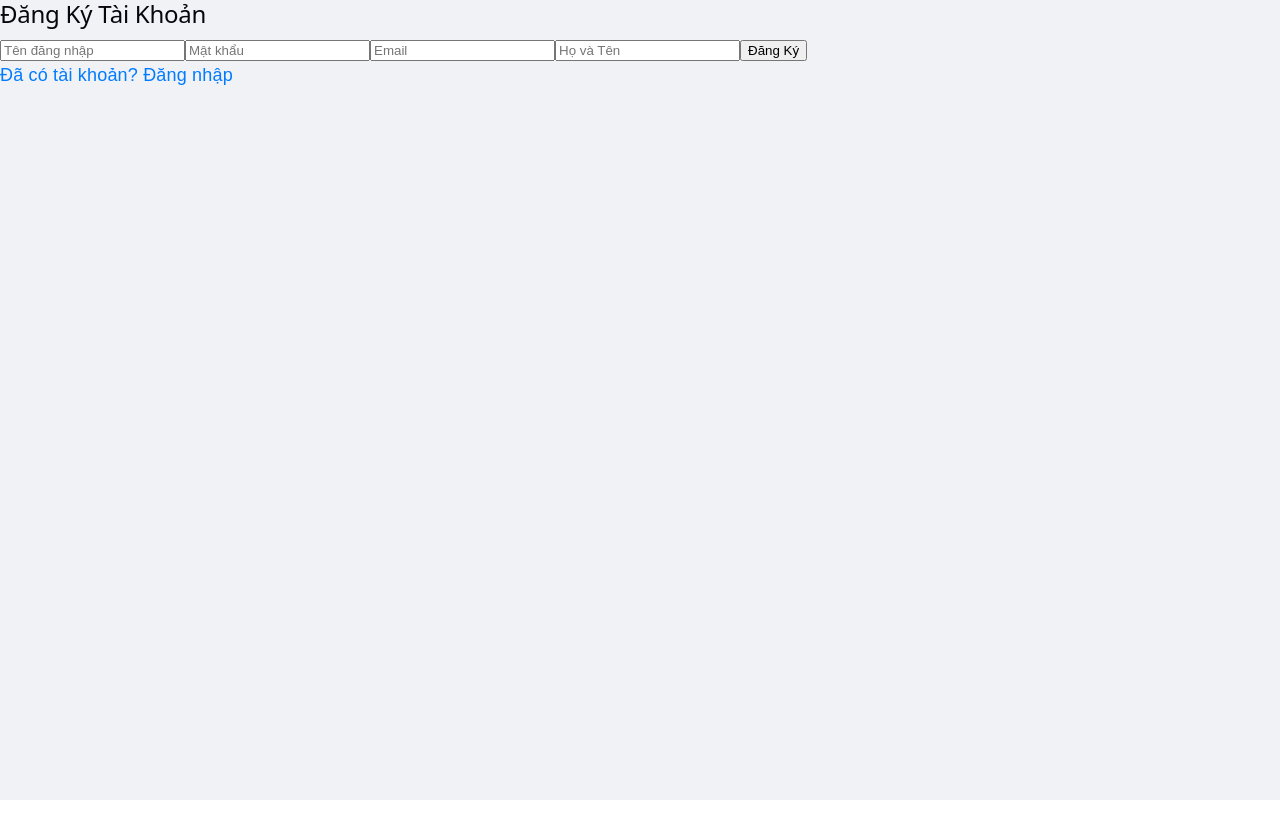
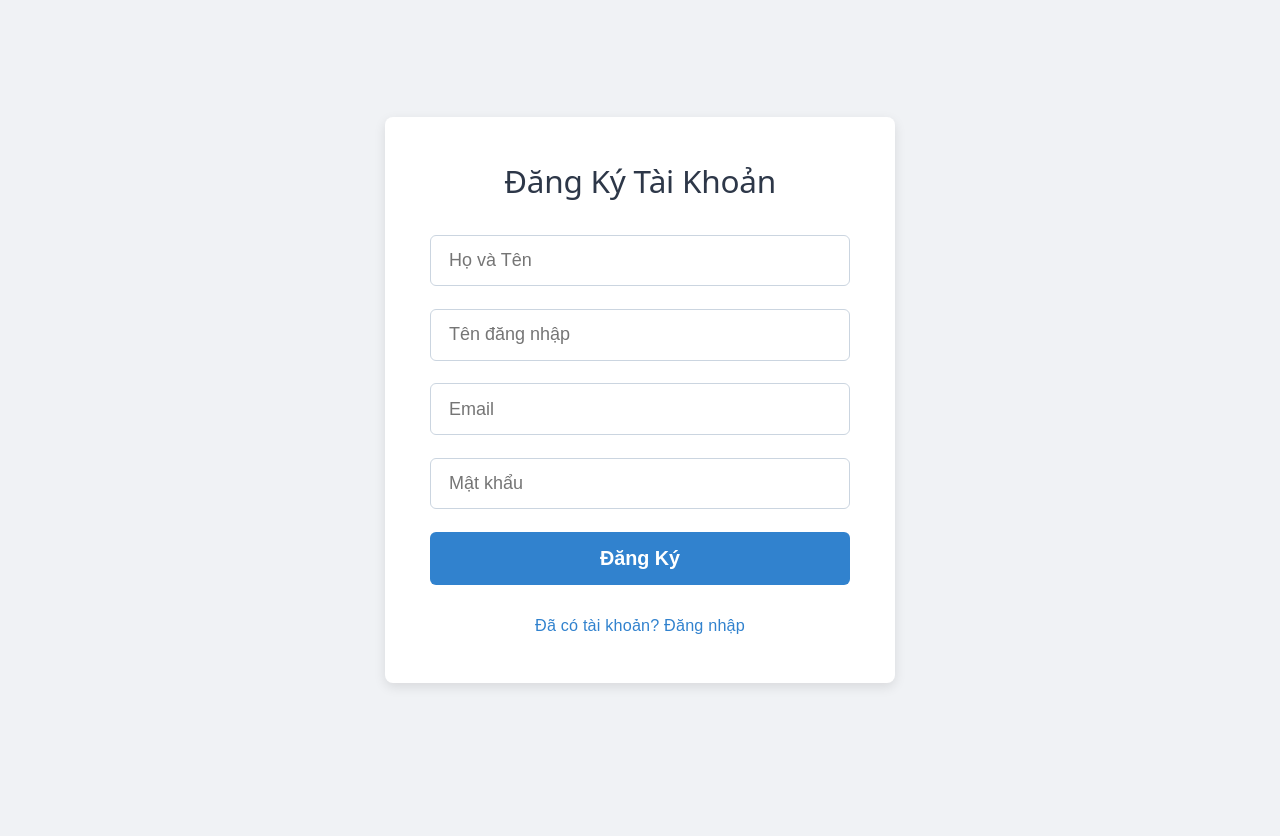
Before and after one commit to DuocVL/Theodoi-Truyvetdoituong, a React (Vite) app in the folder web-dashboard/: page /register in a window 1280 px wide. Before the commit the page ends 800 px from the top, so only its background shows below. Built offline with nearby package versions, Linux system fonts and the light colour scheme.

Commit message:
Cập nhật giao diện

```diff
--- a/web-dashboard/src/pages/ForgotPasswordPage.tsx
+++ b/web-dashboard/src/pages/ForgotPasswordPage.tsx
@@ -2,8 +2,6 @@
  * @file ForgotPasswordPage.tsx
  * @description
  * Trang này cho phép người dùng yêu cầu khôi phục mật khẩu.
- * Người dùng nhập địa chỉ email của họ, và nếu email tồn tại trong hệ thống,
- * một email chứa liên kết để đặt lại mật khẩu sẽ được gửi đến họ.
  */
 
 import React, { useState } from 'react';
@@ -13,70 +11,114 @@ import Spinner from '../components/Spinner';
 import { Link } from 'react-router-dom';
 
 // ==================================================================
-// STYLED COMPONENTS
+// STYLED COMPONENTS (Reusing styles from LoginPage for consistency)
 // ==================================================================
 
 const PageContainer = styled.div`
     display: flex;
     justify-content: center;
     align-items: center;
-    min-height: 100vh;
+    height: 100vh;
     background-color: #f0f2f5;
 `;
 
-const Container = styled.div`
+const Box = styled.div`
     background: #fff;
-    padding: 2rem 2.5rem;
+    padding: 2.5rem;
     border-radius: 8px;
-    box-shadow: 0 4px 12px rgba(0, 0, 0, 0.15);
+    box-shadow: 0 4px 12px rgba(0, 0, 0, 0.1);
     width: 100%;
-    max-width: 420px;
+    max-width: 400px;
+    text-align: center;
 `;
 
 const Title = styled.h2`
-    margin-bottom: 1.5rem;
-    color: #333;
-    text-align: center;
-    font-size: 1.8rem;
+    margin-bottom: 2rem;
+    color: #2d3748;
+    font-size: 1.75rem;
 `;
 
 const Form = styled.form`
+    width: 100%;
     display: flex;
     flex-direction: column;
+    gap: 1.25rem;
 `;
 
 const Input = styled.input`
-    /* ... */
+    width: 100%;
+    padding: 0.8rem 1rem;
+    border: 1px solid #cbd5e0;
+    border-radius: 6px;
+    font-size: 1rem;
+    box-sizing: border-box;
+
+    &:focus {
+        outline: none;
+        border-color: #4299e1;
+        box-shadow: 0 0 0 1px #4299e1;
+    }
+
+    &:disabled {
+        background-color: #e2e8f0;
+    }
 `;
 
 const Button = styled.button`
-    /* ... */
+    width: 100%;
+    padding: 0.85rem;
+    border: none;
+    border-radius: 6px;
+    background-color: #3182ce;
+    color: white;
+    font-size: 1.1rem;
+    font-weight: 600;
+    cursor: pointer;
+    display: flex;
+    justify-content: center;
+    align-items: center;
+    transition: background-color 0.2s;
+
+    &:hover:not(:disabled) {
+        background-color: #2b6cb0;
+    }
+
+    &:disabled {
+        background-color: #a0aec0;
+        cursor: not-allowed;
+    }
 `;
 
-// Component để hiển thị thông báo thành công (đã gửi email).
 const Message = styled.p`
-    color: #28a745;
-    background-color: #d4edda;
-    border: 1px solid #c3e6cb;
-    padding: 1rem;
-    border-radius: 5px;
-    margin-bottom: 1rem;
+    padding: 0.75rem;
+    border-radius: 6px;
     text-align: center;
+    font-size: 0.9rem;
+    margin: 0;
 `;
 
-// Component để hiển thị thông báo lỗi.
-const Error = styled.p`
-    color: #721c24;
-    background-color: #f8d7da;
-    border: 1px solid #f5c6cb;
-    padding: 1rem;
-    border-radius: 5px;
-    margin-bottom: 1rem;
-    text-align: center;
+const Error = styled(Message)`
+    color: #e53e3e;
+    background-color: #fed7d7;
+`;
+
+const Success = styled(Message)`
+    color: #2f855a;
+    background-color: #c6f6d5;
+`;
+
+const BackLinkContainer = styled.div`
+    margin-top: 1.5rem;
+    font-size: 0.9rem;
 `;
 
 const BackLink = styled(Link)`
-    /* ... */
+    color: #3182ce;
+    text-decoration: none;
+
+    &:hover {
+        text-decoration: underline;
+    }
 `;
 
 // ==================================================================
@@ -86,38 +128,29 @@ const BackLink = styled(Link)`
 const ForgotPasswordPage: React.FC = () => {
     // --- HOOKS & STATE ---
     const [email, setEmail] = useState('');
-    const [message, setMessage] = useState(''); // State cho thông báo thành công.
-    const [error, setError] = useState(''); // State cho thông báo lỗi.
-    const [loading, setLoading] = useState(false); // State cho trạng thái đang gửi yêu cầu.
+    const [message, setMessage] = useState('');
+    const [error, setError] = useState('');
+    const [loading, setLoading] = useState(false);
 
-    /**
-     * Xử lý sự kiện submit form.
-     * @param {React.FormEvent} e - Sự kiện submit.
-     */
     const handleForgotPassword = async (e: React.FormEvent) => {
-        e.preventDefault(); // Ngăn trang tải lại.
+        e.preventDefault();
 
         if (!email) {
             setError('Vui lòng nhập địa chỉ email của bạn.');
             return;
         }
 
-        // Reset state trước khi gửi yêu cầu mới.
         setLoading(true);
         setMessage('');
         setError('');
 
         try {
-            // Gọi API `forgotPassword`.
             const response = await forgotPassword(email);
-            // Hiển thị thông báo thành công từ server.
             setMessage(response.message || 'Yêu cầu đã được gửi. Vui lòng kiểm tra email của bạn.');
         } catch (err: any) {
-            // Hiển thị thông báo lỗi từ server.
             const errorMessage = err.response?.data?.message || 'Gửi yêu cầu thất bại. Vui lòng thử lại.';
             setError(errorMessage);
         } finally {
-            // Dừng trạng thái loading.
             setLoading(false);
         }
     };
@@ -125,27 +158,41 @@ const ForgotPasswordPage: React.FC = () => {
     // --- RENDER LOGIC ---
     return (
         <PageContainer>
-            <Container>
+            <Box>
                 <Title>Quên mật khẩu</Title>
+
+                {/* If a success message exists, just show that and the link back */}
+                {message ? (
+                    <>
+                        <Success>{message}</Success>
+                        <BackLinkContainer>
+                            <BackLink to="/login">Quay lại trang Đăng nhập</BackLink>
+                        </BackLinkContainer>
+                    </>
+                ) : (
+                    <>
                         <Form onSubmit={handleForgotPassword}>
                             <Input
                                 type="email"
                                 placeholder="Nhập email của bạn"
                                 value={email}
                                 onChange={(e) => setEmail(e.target.value)}
-                        // Vô hiệu hóa input khi đang tải hoặc đã gửi thành công để tránh người dùng thao tác thừa.
-                        disabled={loading || !!message}
+                                disabled={loading}
+                                required
                             />
 
-                    {message && <Message>{message}</Message>}
                             {error && <Error>{error}</Error>}
 
-                    <Button type="submit" disabled={loading || !!message}>
-                        {loading ? <Spinner size={20} /> : 'Gửi email khôi phục'}
+                            <Button type="submit" disabled={loading}>
+                                {loading ? <Spinner size={24} /> : 'Gửi email khôi phục'}
                             </Button>
                         </Form>
-                <BackLink to="/login">Quay lại trang Đăng nhập</BackLink>
-            </Container>
+                        <BackLinkContainer>
+                            <BackLink to="/login">Hủy</BackLink>
+                        </BackLinkContainer>
+                    </>
+                )}
+            </Box>
         </PageContainer>
     );
 };
--- a/web-dashboard/src/pages/RegisterPage.tsx
+++ b/web-dashboard/src/pages/RegisterPage.tsx
@@ -2,10 +2,6 @@
  * @file RegisterPage.tsx
  * @description
  * Trang này cho phép người dùng mới đăng ký một tài khoản.
- * - Thu thập thông tin người dùng (tên đăng nhập, mật khẩu, email, họ và tên).
- * - Gọi API để thực hiện việc đăng ký.
- * - Xử lý và hiển thị thông báo thành công hoặc thất bại.
- * - Nếu đăng ký thành công, hiển thị thông báo và tự động chuyển hướng người dùng đến trang đăng nhập sau một khoảng thời gian ngắn.
  */
 
 import React, { useState } from 'react';
@@ -15,35 +11,115 @@ import { register as registerApi } from '../services/api';
 import Spinner from '../components/Spinner';
 
 // ==================================================================
-// STYLED COMPONENTS
+// STYLED COMPONENTS (Reusing styles from LoginPage for consistency)
 // ==================================================================
 
-// (Sử dụng lại các styled-components tương tự LoginPage để đảm bảo tính nhất quán)
-const Container = styled.div`
-    /* ... */
+const PageContainer = styled.div`
+    display: flex;
+    justify-content: center;
+    align-items: center;
+    min-height: 100vh;
+    padding: 2rem 0;
+    background-color: #f0f2f5;
 `;
-const Title = styled.h2`
-    /* ... */
-`;
-const Form = styled.form`
-    /* ... */
-`;
-const Input = styled.input`
-    /* ... */
-`;
-const Button = styled.button`
-    /* ... */
-`;
-const Error = styled.p`
-    /* ... */
-`;
-const Success = styled.p`
-    color: green;
-    margin-bottom: 1rem;
+
+const RegisterBox = styled.div`
+    background: #fff;
+    padding: 2.5rem;
+    border-radius: 8px;
+    box-shadow: 0 4px 12px rgba(0, 0, 0, 0.1);
+    width: 100%;
+    max-width: 420px; /* Slightly wider for more fields */
     text-align: center;
 `;
+
+const Title = styled.h2`
+    margin-bottom: 2rem;
+    color: #2d3748;
+    font-size: 1.75rem;
+`;
+
+const Form = styled.form`
+    width: 100%;
+    display: flex;
+    flex-direction: column;
+    gap: 1.25rem;
+`;
+
+const Input = styled.input`
+    width: 100%;
+    padding: 0.8rem 1rem;
+    border: 1px solid #cbd5e0;
+    border-radius: 6px;
+    font-size: 1rem;
+    box-sizing: border-box;
+
+    &:focus {
+        outline: none;
+        border-color: #4299e1;
+        box-shadow: 0 0 0 1px #4299e1;
+    }
+
+    &:disabled {
+        background-color: #e2e8f0;
+    }
+`;
+
+const Button = styled.button`
+    width: 100%;
+    padding: 0.85rem;
+    border: none;
+    border-radius: 6px;
+    background-color: #3182ce;
+    color: white;
+    font-size: 1.1rem;
+    font-weight: 600;
+    cursor: pointer;
+    display: flex;
+    justify-content: center;
+    align-items: center;
+    transition: background-color 0.2s;
+
+    &:hover:not(:disabled) {
+        background-color: #2b6cb0;
+    }
+
+    &:disabled {
+        background-color: #a0aec0;
+        cursor: not-allowed;
+    }
+`;
+
+const Message = styled.p`
+    padding: 0.75rem;
+    border-radius: 6px;
+    text-align: center;
+    font-size: 0.9rem;
+    margin: 0;
+`;
+
+const Error = styled(Message)`
+    color: #e53e3e;
+    background-color: #fed7d7;
+`;
+
+const Success = styled(Message)`
+    color: #2f855a;
+    background-color: #c6f6d5;
+`;
+
+const LinkContainer = styled.div`
+    margin-top: 1.5rem;
+    font-size: 0.9rem;
+`;
+
 const StyledLink = styled(Link)`
-    /* ... */
+    color: #3182ce;
+    text-decoration: none;
+
+    &:hover {
+        text-decoration: underline;
+    }
 `;
 
 // ==================================================================
@@ -55,10 +131,10 @@ const RegisterPage: React.FC = () => {
     const [username, setUsername] = useState('');
     const [password, setPassword] = useState('');
     const [email, setEmail] = useState('');
-    const [full_name, setFullName] = useState(''); // Tên biến nhất quán với yêu cầu của API.
+    const [full_name, setFullName] = useState('');
 
     const [error, setError] = useState<string | null>(null);
-    const [success, setSuccess] = useState<string | null>(null); // State cho thông báo đăng ký thành công.
+    const [success, setSuccess] = useState<string | null>(null);
     const [loading, setLoading] = useState(false);
     const navigate = useNavigate();
 
@@ -75,18 +151,14 @@ const RegisterPage: React.FC = () => {
 
         setLoading(true);
         try {
-            // Gọi API đăng ký.
             await registerApi({ username, password, email, full_name });
-            // Thiết lập thông báo thành công.
-            setSuccess('Đăng ký thành công! Vui lòng kiểm tra email để kích hoạt tài khoản. Bạn sẽ được chuyển đến trang đăng nhập sau giây lát...');
+            setSuccess('Đăng ký thành công! Vui lòng kiểm tra email để kích hoạt tài khoản. Sẽ tự động chuyển đến trang đăng nhập...');
 
-            // Tự động chuyển hướng đến trang đăng nhập sau 2 giây.
             setTimeout(() => {
                 navigate('/login');
             }, 3000);
 
         } catch (err: any) {
-            // Xử lý lỗi từ server.
             const errorMessage = err.response?.data?.message || 'Đăng ký thất bại. Vui lòng thử lại.';
             setError(errorMessage);
         } finally {
@@ -96,24 +168,33 @@ const RegisterPage: React.FC = () => {
 
     // --- RENDER LOGIC ---
     return (
-        <Container>
-            <Title>Đăng Ký Tài Khoản</Title>
-            <Form onSubmit={handleRegister}>
-                <Input type="text" placeholder="Tên đăng nhập" value={username} onChange={(e) => setUsername(e.target.value)} disabled={loading} />
-                <Input type="password" placeholder="Mật khẩu" value={password} onChange={(e) => setPassword(e.target.value)} disabled={loading} />
-                <Input type="email" placeholder="Email" value={email} onChange={(e) => setEmail(e.target.value)} disabled={loading} />
-                <Input type="text" placeholder="Họ và Tên" value={full_name} onChange={(e) => setFullName(e.target.value)} disabled={loading} />
+        <PageContainer>
+            <RegisterBox>
+                <Title>Đăng Ký Tài Khoản</Title>
 
-                {error && <Error>{error}</Error>}
+                {/* Show the form only if registration is not successful */}
+                {!success && (
+                    <Form onSubmit={handleRegister}>
+                        <Input type="text" placeholder="Họ và Tên" value={full_name} onChange={(e) => setFullName(e.target.value)} disabled={loading} required />
+                        <Input type="text" placeholder="Tên đăng nhập" value={username} onChange={(e) => setUsername(e.target.value)} disabled={loading} required />
+                        <Input type="email" placeholder="Email" value={email} onChange={(e) => setEmail(e.target.value)} disabled={loading} required />
+                        <Input type="password" placeholder="Mật khẩu" value={password} onChange={(e) => setPassword(e.target.value)} disabled={loading} required />
+
+                        {error && <Error>{error}</Error>}
+
+                        <Button type="submit" disabled={loading}>
+                            {loading ? <Spinner size={24} /> : 'Đăng Ký'}
+                        </Button>
+                    </Form>
+                )}
+
                 {success && <Success>{success}</Success>}
 
-                {/* Vô hiệu hóa nút khi đang tải hoặc đã đăng ký thành công */}
-                <Button type="submit" disabled={loading || !!success}>
-                    {loading ? <Spinner size={20} /> : 'Đăng Ký'}
-                </Button>
-            </Form>
-            <StyledLink to="/login">Đã có tài khoản? Đăng nhập</StyledLink>
-        </Container>
+                <LinkContainer>
+                    <StyledLink to="/login">Đã có tài khoản? Đăng nhập</StyledLink>
+                </LinkContainer>
+            </RegisterBox>
+        </PageContainer>
     );
 };
 
```
Lines whose indentation alone changed are shown as unchanged.
